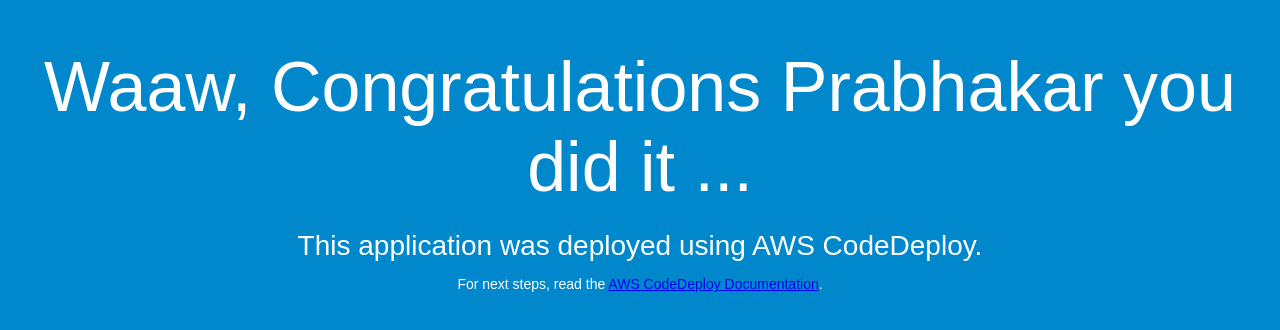
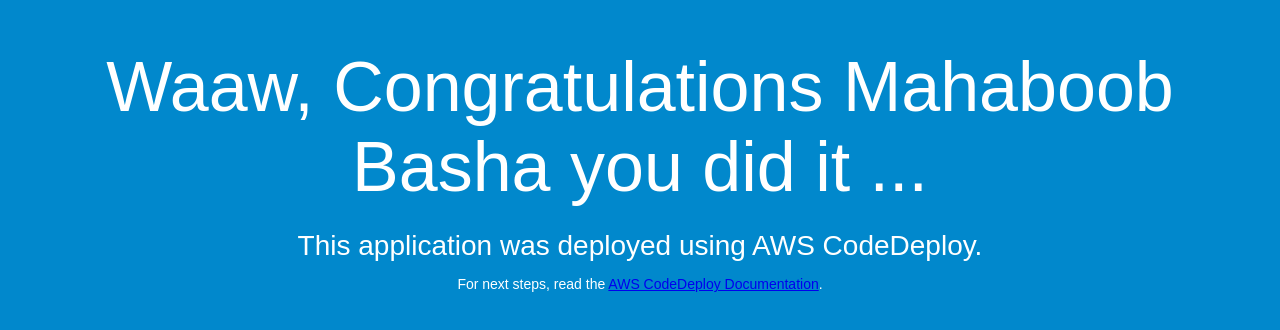
Before and after one commit to ksmbasha1/awsdeploy, a plain HTML site: page aws_codedeploy_using_github-master/index.html in a window 1280 px wide. Drawn offline with Linux system fonts and the light colour scheme.

Commit message:
index.html page has been mofiefied

```diff
--- a/aws_codedeploy_using_github-master/index.html
+++ b/aws_codedeploy_using_github-master/index.html
@@ -26,7 +26,7 @@
 </head>
 <body>
   <div align="center">
-    <h1>Waaw, Congratulations Prabhakar you did it ...</h1>
+    <h1>Waaw, Congratulations Mahaboob Basha you did it ...</h1>
     <h2>This application was deployed using AWS CodeDeploy.</h2>
     <p>For next steps, read the <a href="http://aws.amazon.com/documentation/codedeploy">AWS CodeDeploy Documentation</a>.</p>
   </div>
```
